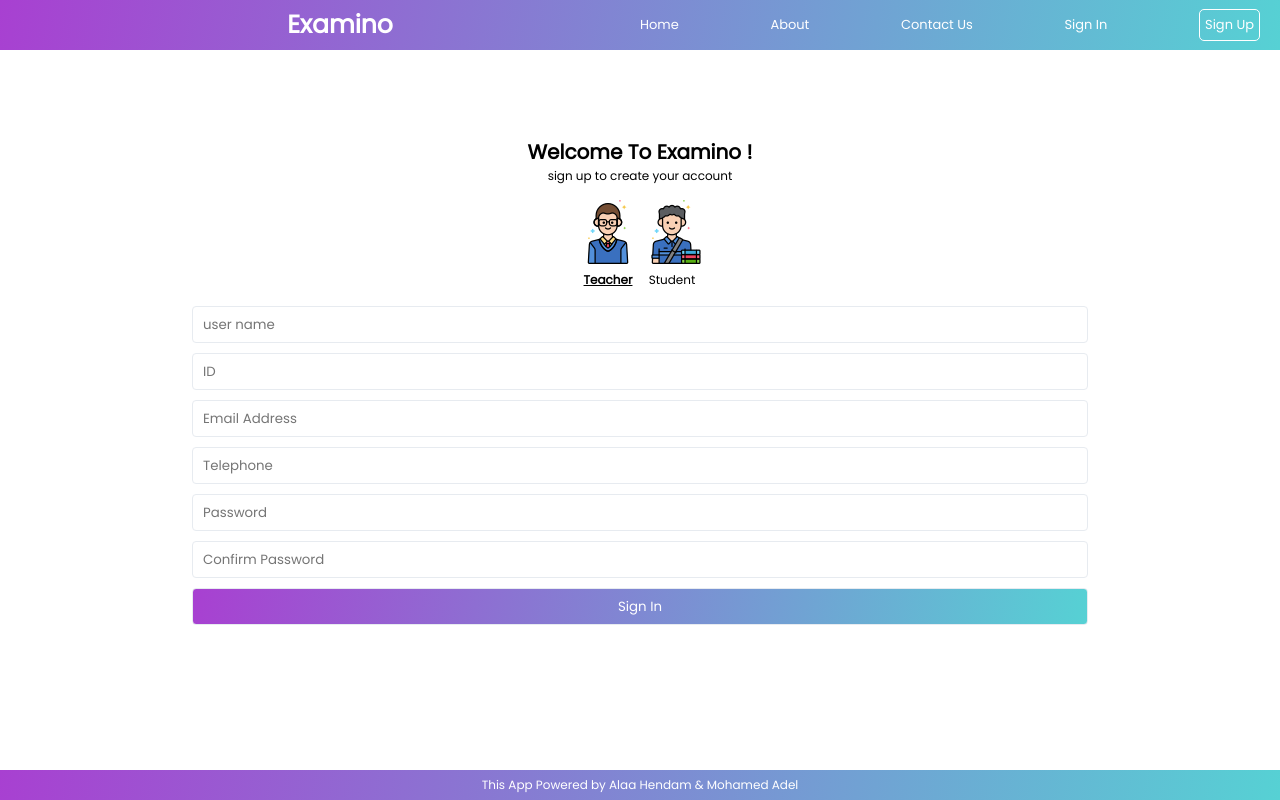
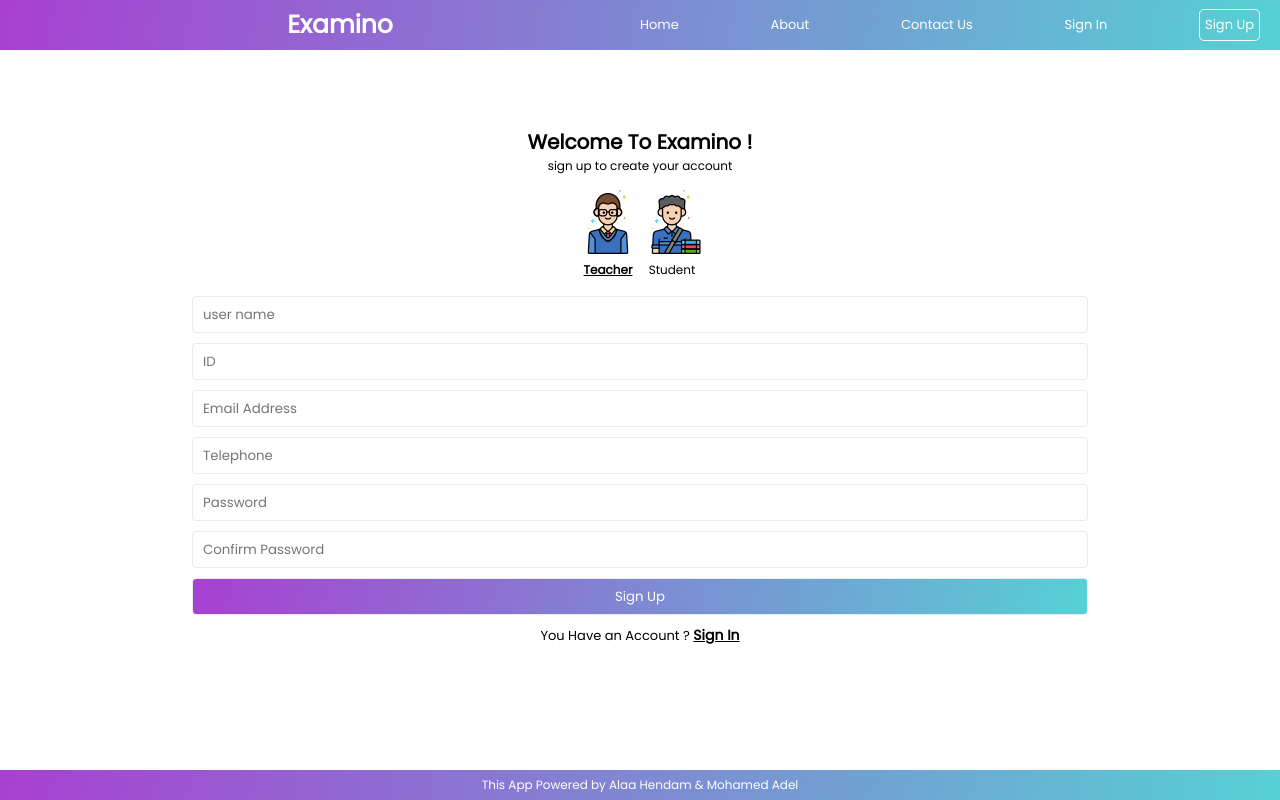
Before and after one commit to alaahendam/Examino, a React (Create React App) app: page /signUp in a window 1280 px wide. Built offline with nearby package versions, Linux system fonts and the light colour scheme.

Commit message:
edit style

```diff
--- a/src/pages/signUp/signUp.css
+++ b/src/pages/signUp/signUp.css
@@ -1,6 +1,6 @@
 .signUp{
     width: 100%;
-    height: 84vh;
+    height: 86vh;
     display: flex;
     justify-content: center;
     align-items: center;
@@ -16,3 +16,9 @@
 .signUp input:focus{
     outline-color: #56D1D4;
 }
+@media only screen and (max-width: 600px) {
+    .signUp input{
+        width: 80%;
+    }
+
+  }
--- a/src/pages/signUp/signUp.jsx
+++ b/src/pages/signUp/signUp.jsx
@@ -1,9 +1,11 @@
 import React, { useState } from "react";
 import { useForm } from "react-hook-form";
+import { useNavigate } from "react-router-dom";
 import "./signUp.css";
 import Student from "../../images/student.png";
 import Teacher from "../../images/teacher.png";
 const SignUp = () => {
+  const navigate = useNavigate();
   const [userType, setUserType] = useState(0);
   const {
     register,
@@ -74,13 +76,32 @@ const SignUp = () => {
       ))}
       <input
         type="submit"
-        value="Sign In"
+        value="Sign Up"
         style={{
           background: "linear-gradient(100deg,#A840D1, #56D1D4)",
           color: "white",
           cursor: "pointer",
         }}
       />
+      <p
+        style={{
+          fontSize: "13px",
+          marginBottom: "15px",
+        }}
+      >
+        You Have an Account ?{" "}
+        <a
+          style={{
+            fontSize: "14px",
+            fontWeight: 600,
+            cursor: "pointer",
+            textDecorationLine: "underline",
+          }}
+          onClick={() => navigate("/signUp")}
+        >
+          Sign In
+        </a>
+      </p>
     </form>
   );
 };
```
